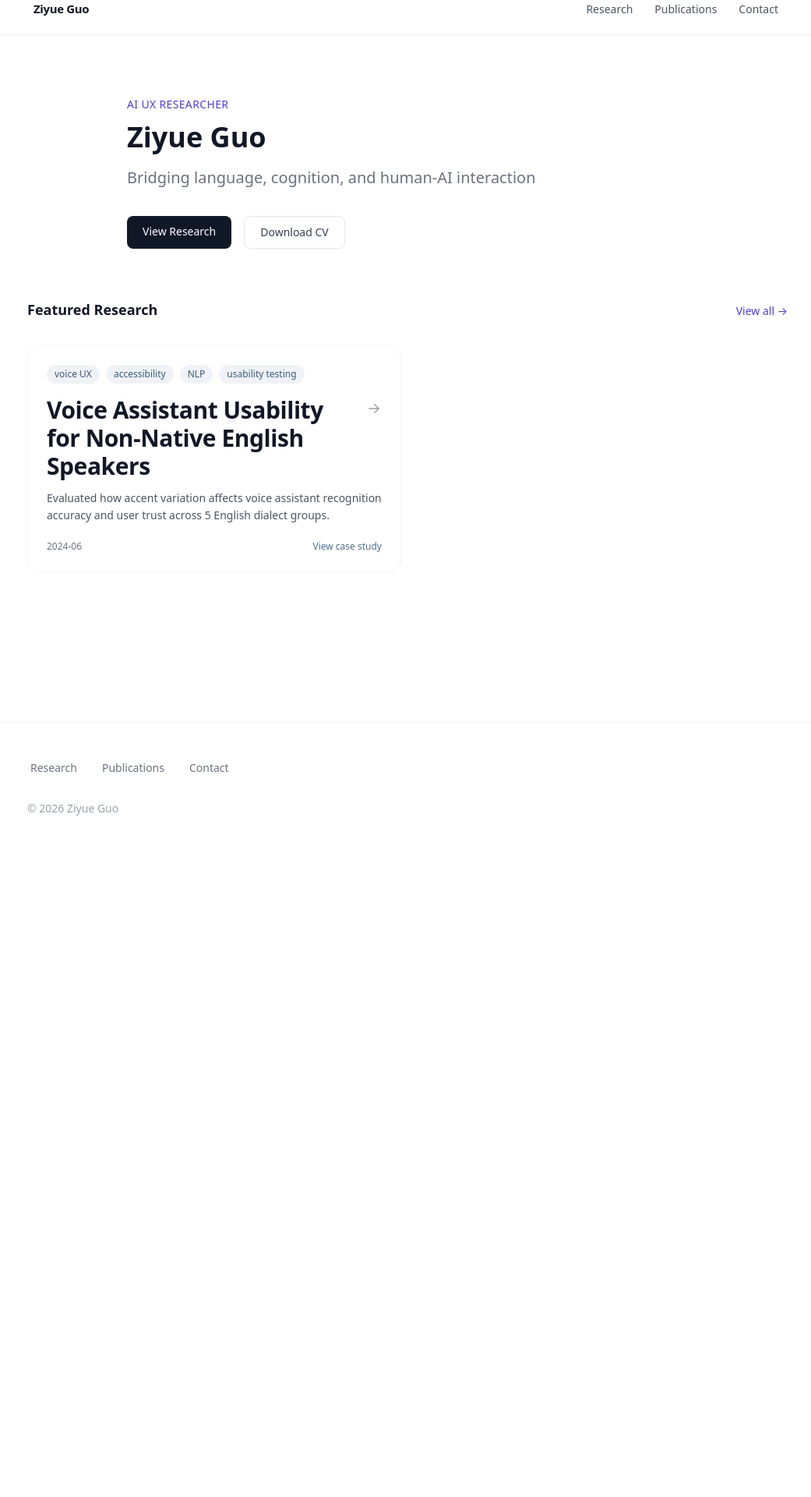
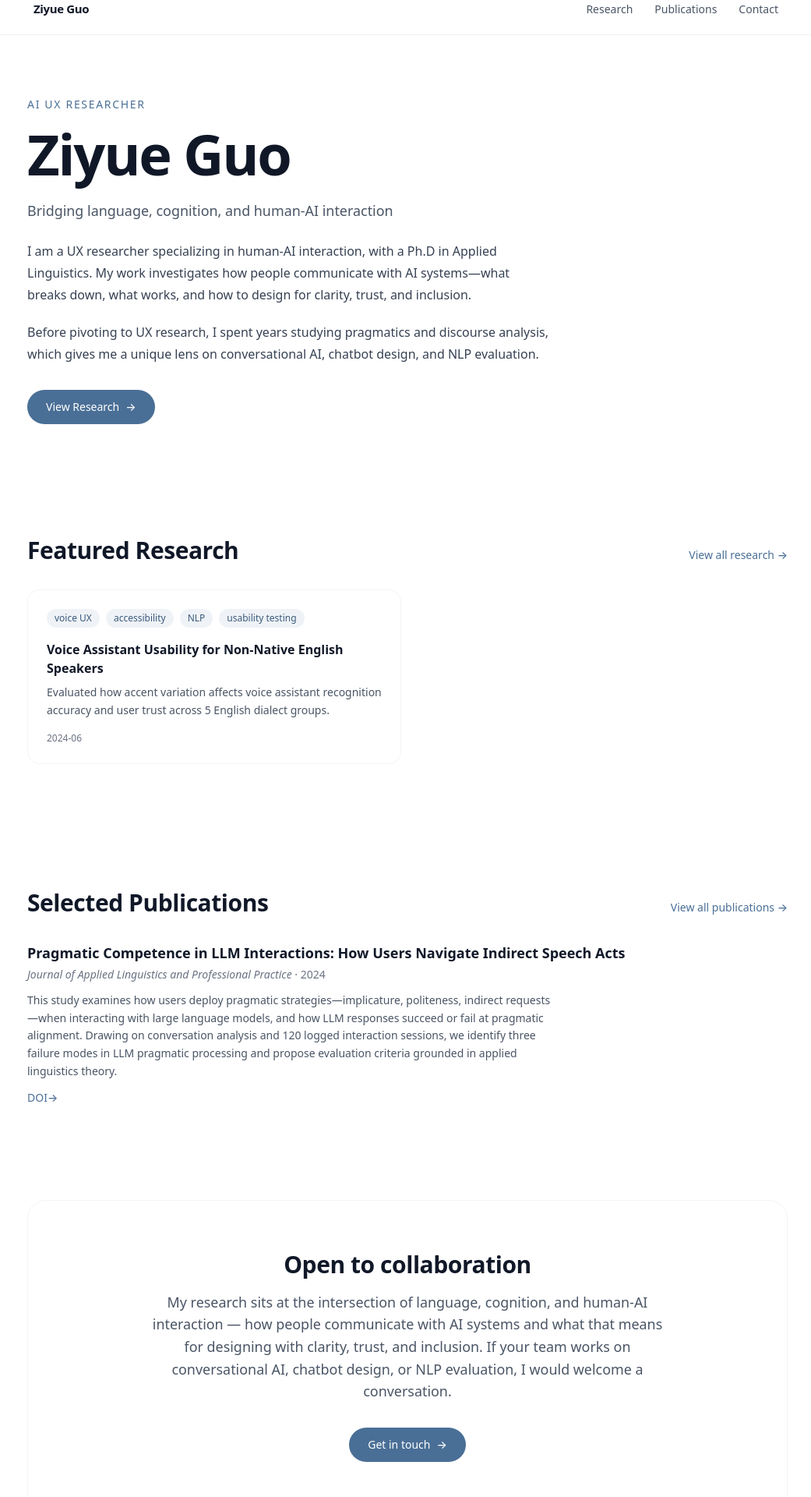
Before and after one commit to aaronmarveller/ziyue-profolio, a Next.js app: page / in a window 1280 px wide. Shown: the part 20-1940 px from the top of the page at 78% size, without its empty margins (117-1158 px from the left). Before the commit the page ends 1115 px from the top, so only its background shows below. Built offline with nearby package versions, Linux system fonts and the light colour scheme.

Commit message:
feat: research-led home journey (#5)
Editorial sequence of introduction, featured research, selected
publications, and collaboration invitation; unusable CV/email actions
withheld via content-usability helpers.

```diff
--- a/app/(portfolio)/page.tsx
+++ b/app/(portfolio)/page.tsx
@@ -1,27 +1,137 @@
 // app/(portfolio)/page.tsx
-import { getAbout, getProjects } from '@/lib/content'
+// Research-led home journey: introduction → featured research →
+// selected publications → collaboration/contact invitation.
+// Featured research cards are rendered inline (the shared ProjectCard is
+// owned by another change) and lead to their existing /projects/<slug>
+// destinations. Publications have no per-item route, so they stay readable
+// entries with a single "View all publications" onward link. Unusable CV and
+// placeholder-email actions are absent, not broken.
+import { getAbout, getProjects, getPublications } from '@/lib/content'
 import { Hero } from '@/components/portfolio/Hero'
-import { ProjectCard } from '@/components/portfolio/ProjectCard'
 import Link from 'next/link'
 
+const focusRing =
+  'focus-visible:outline-none focus-visible:ring-2 focus-visible:ring-accent-500 dark:focus-visible:ring-accent-400 focus-visible:ring-offset-2 focus-visible:ring-offset-white dark:focus-visible:ring-offset-gray-900'
+
 export default async function HomePage() {
-  const [about, projects] = await Promise.all([getAbout(), getProjects()])
+  const [about, projects, publications] = await Promise.all([
+    getAbout(),
+    getProjects(),
+    getPublications(),
+  ])
   const featured = projects.filter(p => p.featured)
 
   return (
     <>
       <Hero about={about} />
-      <section className="max-w-5xl mx-auto px-6 pb-24">
-        <div className="flex items-baseline justify-between mb-8">
-          <h2 className="text-lg font-semibold text-gray-900">Featured Research</h2>
-          <Link href="/projects" className="text-sm text-indigo-600 hover:underline">
-            View all →
+
+      {/* Featured research */}
+      <section className="page-container py-14 sm:py-20" aria-labelledby="featured-research">
+        <div className="flex flex-wrap items-baseline justify-between gap-x-6 gap-y-2">
+          <h2 id="featured-research" className="heading-2 text-gray-900 dark:text-gray-100">
+            Featured Research
+          </h2>
+          <Link
+            href="/projects"
+            className={`text-sm font-medium text-accent-600 hover:text-accent-700 dark:text-accent-400 dark:hover:text-accent-300 ${focusRing}`}
+          >
+            View all research
+            <span aria-hidden="true"> →</span>
           </Link>
         </div>
-        <div className="grid grid-cols-1 md:grid-cols-2 gap-4">
+        <div className="mt-8 grid grid-cols-1 gap-4 md:grid-cols-2">
           {featured.map(project => (
-            <ProjectCard key={project.slug} project={project} />
+            <Link
+              key={project.slug}
+              href={`/projects/${project.slug}`}
+              className={`group block rounded-2xl border border-gray-100 bg-white p-6 transition hover:border-accent-400 active:scale-[0.99] dark:border-gray-800 dark:bg-gray-900 dark:hover:border-accent-500 ${focusRing}`}
+            >
+              <div className="flex flex-wrap gap-2">
+                {project.tags.map(tag => (
+                  <span
+                    key={tag}
+                    className="rounded-full bg-accent-500/10 px-2.5 py-1 text-xs font-medium text-accent-700 dark:bg-accent-400/15 dark:text-accent-300"
+                  >
+                    {tag}
+                  </span>
+                ))}
+              </div>
+              <h3 className="mt-4 text-base font-semibold text-gray-900 transition-colors group-hover:text-accent-600 dark:text-gray-100 dark:group-hover:text-accent-400">
+                {project.title}
+              </h3>
+              <p className="mt-2 text-sm leading-relaxed text-gray-600 dark:text-gray-300">
+                {project.summary}
+              </p>
+              <p className="mt-4 text-xs text-gray-500 dark:text-gray-400">{project.date}</p>
+            </Link>
           ))}
+        </div>
+      </section>
+
+      {/* Selected publications */}
+      <section className="page-container py-14 sm:py-20" aria-labelledby="selected-publications">
+        <div className="flex flex-wrap items-baseline justify-between gap-x-6 gap-y-2">
+          <h2 id="selected-publications" className="heading-2 text-gray-900 dark:text-gray-100">
+            Selected Publications
+          </h2>
+          <Link
+            href="/publications"
+            className={`text-sm font-medium text-accent-600 hover:text-accent-700 dark:text-accent-400 dark:hover:text-accent-300 ${focusRing}`}
+          >
+            View all publications
+            <span aria-hidden="true"> →</span>
+          </Link>
+        </div>
+        <ul className="mt-8 divide-y divide-gray-100 dark:divide-gray-800">
+          {publications.map(pub => (
+            <li key={pub.slug} className="py-8 first:pt-0 last:pb-0">
+              <h3 className="text-lg font-semibold text-gray-900 dark:text-gray-100">{pub.title}</h3>
+              <p className="mt-1 text-sm text-gray-500 dark:text-gray-400">
+                <span className="italic">{pub.journal}</span> · {pub.year}
+              </p>
+              <p className="mt-3 max-w-2xl text-sm leading-relaxed text-gray-600 dark:text-gray-300">
+                {pub.content}
+              </p>
+              {pub.doi && (
+                <a
+                  href={`https://doi.org/${pub.doi}`}
+                  target="_blank"
+                  rel="noopener noreferrer"
+                  className={`mt-3 inline-flex text-sm font-medium text-accent-600 hover:text-accent-700 dark:text-accent-400 dark:hover:text-accent-300 ${focusRing}`}
+                >
+                  DOI
+                  <span aria-hidden="true"> →</span>
+                </a>
+              )}
+            </li>
+          ))}
+        </ul>
+      </section>
+
+      {/* Collaboration / contact invitation */}
+      <section className="page-container pb-24 pt-6 sm:pt-10" aria-labelledby="collaboration">
+        <div className="rounded-3xl border border-gray-100 bg-white px-6 py-12 sm:px-12 sm:py-16 dark:border-gray-800 dark:bg-gray-900">
+          <div className="mx-auto max-w-2xl text-center">
+            <h2 id="collaboration" className="heading-2 text-gray-900 dark:text-gray-100">
+              Open to collaboration
+            </h2>
+            <p className="body-lead mt-4 text-gray-600 dark:text-gray-300">
+              My research sits at the intersection of language, cognition, and human-AI
+              interaction — how people communicate with AI systems and what that means for
+              designing with clarity, trust, and inclusion. If your team works on
+              conversational AI, chatbot design, or NLP evaluation, I would welcome a
+              conversation.
+            </p>
+            <div className="mt-8">
+              <Link
+                href="/contact"
+                className={`inline-flex items-center rounded-full bg-accent-600 px-6 py-3 text-sm font-medium text-white transition hover:bg-accent-700 active:scale-[0.98] dark:bg-accent-400 dark:text-gray-950 dark:hover:bg-accent-300 ${focusRing}`}
+              >
+                Get in touch
+                <span aria-hidden="true" className="ml-2">→</span>
+              </Link>
+            </div>
+          </div>
         </div>
       </section>
     </>
--- a/components/portfolio/Hero.tsx
+++ b/components/portfolio/Hero.tsx
@@ -1,28 +1,49 @@
 // components/portfolio/Hero.tsx
+// Home-page introduction. Presents only authentic supplied content and
+// withholds unavailable actions (placeholder email, missing CV file) rather
+// than rendering broken or misleading links. The CV action is derived from
+// content usability so valid future files appear without code changes.
 import type { About } from '@/types/content'
+import { isUsableFileUrl } from '@/lib/content-utils'
+import { MDXRemote } from 'next-mdx-remote/rsc'
 import Link from 'next/link'
 
+const focusRing =
+  'focus-visible:outline-none focus-visible:ring-2 focus-visible:ring-accent-500 dark:focus-visible:ring-accent-400 focus-visible:ring-offset-2 focus-visible:ring-offset-white dark:focus-visible:ring-offset-gray-900'
+
 export function Hero({ about }: { about: About }) {
+  const cvUsable = isUsableFileUrl(about.cv_url)
   return (
-    <section className="max-w-3xl mx-auto px-6 pt-20 pb-16">
-      <p className="text-sm text-indigo-600 font-medium mb-3 tracking-wide uppercase">
+    <section className="page-container pt-16 pb-14 sm:pt-20 sm:pb-16">
+      <div className="max-w-3xl">
+        <p className="mb-4 text-sm font-medium uppercase tracking-[0.12em] text-accent-600 dark:text-accent-400">
           {about.title}
         </p>
-      <h1 className="text-4xl font-bold text-gray-900 mb-4">{about.name}</h1>
-      <p className="text-xl text-gray-500 mb-8 leading-relaxed">{about.tagline}</p>
-      <div className="flex gap-4">
+        <h1 className="display-1 text-gray-900 dark:text-gray-100">{about.name}</h1>
+        <p className="body-lead mt-5 max-w-2xl text-gray-600 dark:text-gray-300">
+          {about.tagline}
+        </p>
+        <div className="prose prose-gray mt-6 max-w-2xl dark:prose-invert">
+          <MDXRemote source={about.content} />
+        </div>
+        <div className="mt-8 flex flex-wrap items-center gap-4">
           <Link
             href="/projects"
-          className="px-5 py-2.5 bg-gray-900 text-white text-sm font-medium rounded-lg hover:bg-gray-700 transition-colors"
+            className={`inline-flex items-center rounded-full bg-accent-600 px-6 py-3 text-sm font-medium text-white transition hover:bg-accent-700 active:scale-[0.98] dark:bg-accent-400 dark:text-gray-950 dark:hover:bg-accent-300 ${focusRing}`}
           >
             View Research
+            <span aria-hidden="true" className="ml-2">→</span>
           </Link>
+          {cvUsable && (
             <Link
               href={about.cv_url}
-          className="px-5 py-2.5 border border-gray-200 text-gray-700 text-sm font-medium rounded-lg hover:border-gray-400 transition-colors"
+              className={`inline-flex items-center rounded-full border border-gray-200 px-6 py-3 text-sm font-medium text-gray-700 transition hover:border-gray-300 active:scale-[0.98] dark:border-gray-700 dark:text-gray-300 dark:hover:border-gray-500 ${focusRing}`}
             >
               Download CV
+              <span aria-hidden="true" className="ml-2">↓</span>
             </Link>
+          )}
+        </div>
       </div>
     </section>
   )
```
Also changed, not shown: 1 other file (tests, documents, lock files or other folders). Lines whose indentation alone changed are shown as unchanged.
